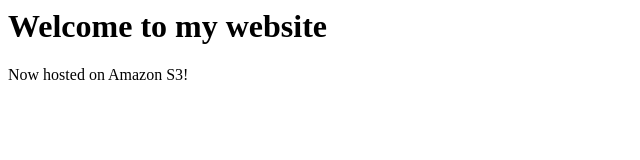
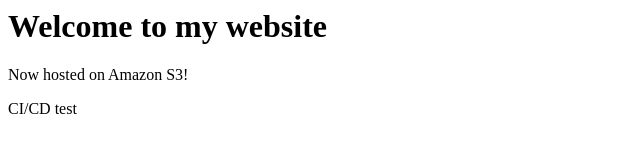
Before and after one commit to lynnlee19/aws-cloudcraft-web, a plain HTML site: page index.html in a window 1280 px wide. Shown: the full height of the page, 0-640 px from the left. Drawn offline with Linux system fonts and the light colour scheme.

Commit message:
ci/cd test

```diff
--- a/index.html
+++ b/index.html
@@ -5,5 +5,6 @@
 <body>
   <h1>Welcome to my website</h1>
   <p>Now hosted on Amazon S3!</p>
+  <p>CI/CD test</p>
 </body>
 </html>
```
